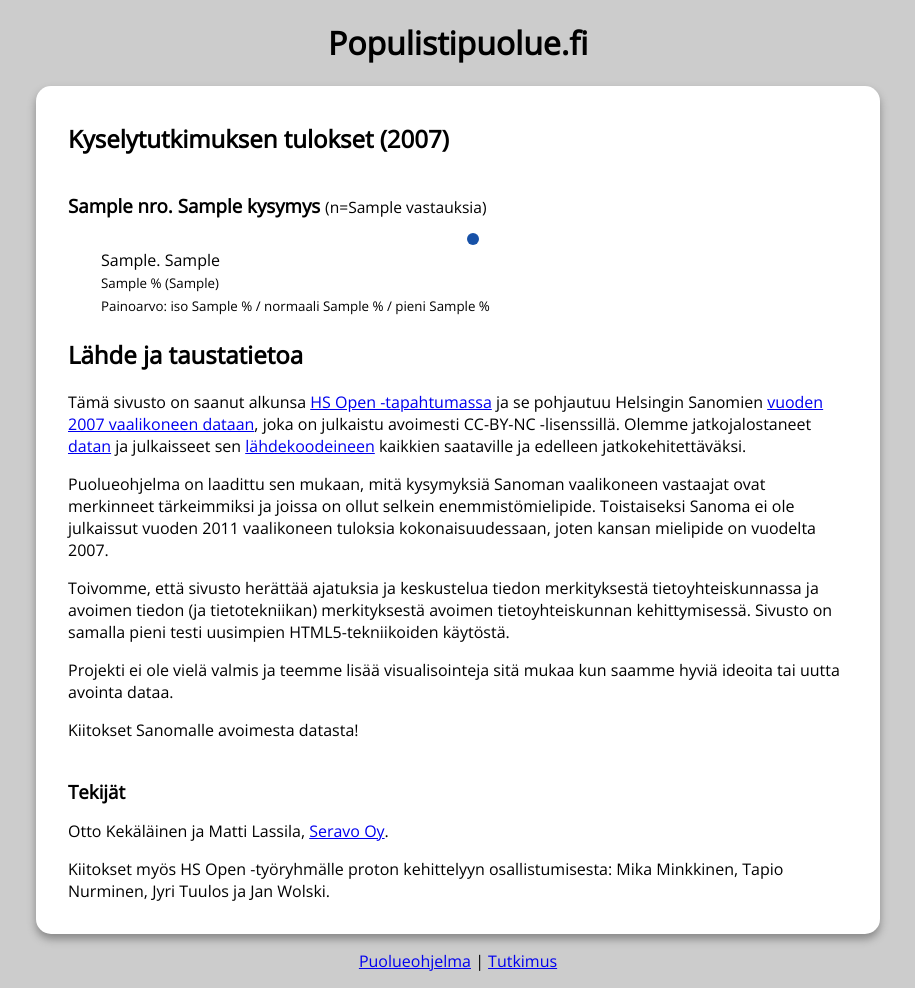
After one commit to ottok/Populistipuolue, a Django app: template templates/tutkimus.html in a window 1280 px wide. The commit adds this page. Shown: the whole page, without its empty margins (182-1097 px from the left). Run offline with Django 3.2, Linux system fonts and the light colour scheme; the template is opened without the code that fills it: most values are stand-ins (such as "Sample title", 1, 10 or a date in 2020).

Commit message:
Remade site as Django without JS. Remade also graphics with CSS since SVG didn't work on all browsers.

```diff
--- a/settings.py
+++ b/settings.py
@@ -55,7 +55,7 @@ MEDIA_ROOT =  os.path.join(SITE_ROOT, 'static')
 # URL that handles the media served from MEDIA_ROOT. Make sure to use a
 # trailing slash if there is a path component (optional in other cases).
 # Examples: "http://media.lawrence.com", "http://example.com/media/"
-MEDIA_URL = '/static'
+MEDIA_URL = '/static/'
 
 # URL prefix for admin media -- CSS, JavaScript and images. Make sure to use a
 # trailing slash.
--- a/static/style.css
+++ b/static/style.css
@@ -16,6 +16,7 @@ body {
 	padding: 1em 2em;
 	background: #fff;
 	-moz-border-radius: 15px;
+	-webkit-border-radius: 15px;
 	border-radius: 15px;
 	-moz-box-shadow: 0px 5px 8px #888;
 	-webkit-box-shadow: 0px 5px 8px #888;
@@ -23,26 +24,104 @@ body {
 	text-align: left;
 }
 
+#beta {
+	position: absolute;
+	top: -65px;
+	left: -65px;
+}
+
+#intro {
+	position: absolute;
+	padding: 10px;
+	top: 15px;
+	right: 15px;
+	width: 30em;
+	font-style: italic;
+	font-weight: bold;
+	color: #fff;
+	background-image: -webkit-gradient(
+		linear,
+		left bottom,
+		left top,
+		color-stop(0.34, rgb(23,81,167)),
+		color-stop(0.75, rgb(36,126,252))
+	);
+	background-image: -moz-linear-gradient(
+		center bottom,
+		rgb(23,81,167) 34%,
+		rgb(36,126,252) 75%
+	);
+	-webkit-border-radius: 15px;
+	-moz-border-radius: 15px;
+	border-radius: 15px;
+	-moz-box-shadow: 3px 3px 3px #888;
+	-webkit-box-shadow: 3px 3px 3px #888;
+	box-shadow: 3px 3px 3px #888;
+}
+
 h3, h4 {
-	margin: 38px 0 0 0;
+	margin: 38px 0 0;
 	padding-bottom: 0;
 }
 
+small {
+	font-weight: normal;
+	margin-right: 1em;
+}
+
 table {
-	margin: 0 0 20px 80px;
-	width: 650px;
+	margin: 12px 0 20px 30px;
+	width: 750px;
 }
 th, td {
 	text-align: left;
 	vertical-align: top;
+	max-width: 200px;
 /*	border: 1px solid black; */
 }
-small {
-	font-weight: normal;
+
+td.graphics {
+	text-align: center; /* does not seem to have any effect */
+	vertical-align: middle;
+}
+td.graphics .circle {
+	margin: auto;
 }
 
-#beta {
-	position: absolute;
-	top: -50px;
-	right: -50px;
+.circle {
+	background-color: #1751a7;
+	-webkit-border-radius: 999px;
+	-moz-border-radius: 999px;
+	border-radius: 999px;
 }
+
+.bar {
+	height: 18px;
+	float: left;
+}
+
+.iso {
+	background-color: #103771;
+	-webkit-border-top-left-radius: 3px;
+	-webkit-border-bottom-left-radius: 3px;
+	-moz-border-radius-topleft: 3px;
+	-moz-border-radius-bottomleft: 3px;
+	border-top-left-radius: 3px;
+	border-bottom-left-radius: 3px;
+}
+.normaali {
+	background-color: #1751a7;
+}
+.pieni {
+	background-color: #247CFF;
+	-webkit-border-top-right-radius: 3px;
+	-webkit-border-bottom-right-radius: 3px;
+	-moz-border-radius-topright: 3px;
+	-moz-border-radius-bottomright: 3px;
+	border-top-right-radius: 3px;
+	border-bottom-right-radius: 3px;
+}
+
+.left {
+	float: left;
+}
--- a/templates/base.html
+++ b/templates/base.html
@@ -2,23 +2,18 @@
 <html lang="fi">
 <head>
 <meta charset="utf-8">
-<title>{% block title %}title{% endblock %} - Populistipuolue</title>
-
-{% block head %}{% endblock %}
-
-<style type="text/css">
-</style>
-
+<title>Populistipuolue.fi</title>
+<link href='http://fonts.googleapis.com/css?family=Open+Sans' rel='stylesheet' type='text/css'>
+<link rel="stylesheet" href="{{ MEDIA_URL }}/static/style.css"/>
 </head>
 <body>
 <div id="header"><h1>Populistipuolue.fi</h1></div>
 
 <div id="container">
+
 <div id="content">
 
-<h2>{% block header %}{% endblock %}</h2>
-
-<div id="holder"></div>
+<!-- img src="/static/beta.png" alt="BETA" id="beta"/ -->
 
 {% block contents %}
 
@@ -31,7 +26,11 @@
 
 </div><!-- container -->
 
-<p id="footer"><a href="https://github.com/ottokek/Populistipuolue">source code</a></p>
+<p id="footer">
+	<a href="/">Puolueohjelma</a>
+|	<a href="tutkimus">Tutkimus</a>
+</p>
+
 
 </body>
 </html>
--- /dev/null
+++ b/templates/tutkimus.html
@@ -0,0 +1,53 @@
+{% extends "base.html" %}
+
+{% block title %}Populistipuolue.fi{% endblock %}
+
+{% block contents %}
+
+<h2>Kyselytutkimuksen tulokset (2007)</h2>
+
+{% for question in questions %}
+<a name="{{ question.nro }}"><h3>{{ question.nro }}. {{ question.kysymys }} <small>(n={{ question.vastauksia }})</small></h3></a>
+<table>
+<tr>
+	{% for answer in question.vastausvaihtoehdot %}
+	<td class="graphics"><div class="circle" style="width:{{ answer.3|add:'2' }}px; height:{{ answer.3|add:'2' }}px;"></div></td>
+	{% endfor %}
+</tr>
+<tr>
+	{% for answer in question.vastausvaihtoehdot %}
+	<td>{{ answer.0 }}. {{ answer.1 }}<br/>
+	<small>{{ answer.3 }} % ({{ answer.2 }})</small><br/>
+	</td>
+	{% endfor %}
+</tr>
+<tr>
+	<td colspan="5">
+		<small class="left">Painoarvo: iso {{ question.painoarvo.iso.1 }} % / normaali {{ question.painoarvo.normaali.1 }} % / pieni {{ question.painoarvo.pieni.1 }} %</small>
+		<div class="bar iso" style="width:{{ question.painoarvo.iso.1 }}px"></div>
+		<div class="bar normaali" style="width:{{ question.painoarvo.normaali.1 }}px"></div>
+		<div class="bar pieni" style="width:{{ question.painoarvo.pieni.1 }}px"></div>
+	</td>
+</tr>
+</table>
+{% endfor %}
+
+<h2>Lähde ja taustatietoa</h2>
+
+<p>Tämä sivusto on saanut alkunsa <a href="http://blogit.hs.fi/hsnext/tama-on-kutsu-hs-open-14-3-sanomatalossa">HS Open -tapahtumassa</a> ja se pohjautuu Helsingin Sanomien <a href="http://blogit.hs.fi/hsnext/vaalikonedata-avoimeksi-kristilliset-eniten-avioliitossa">vuoden 2007 vaalikoneen dataan</a>, joka on julkaistu avoimesti CC-BY-NC -lisenssillä. Olemme jatkojalostaneet <a href="http://www.populistipuolue.fi/2007_vaalikone.sql">datan</a> ja julkaisseet sen <a href="https://github.com/ottokek/Populistipuolue">lähdekoodeineen</a> kaikkien saataville ja edelleen jatkokehitettäväksi.</p>
+
+<p>Puolueohjelma on laadittu sen mukaan, mitä kysymyksiä Sanoman vaalikoneen vastaajat ovat merkinneet tärkeimmiksi ja joissa on ollut selkein enemmistömielipide. Toistaiseksi Sanoma ei ole julkaissut vuoden 2011 vaalikoneen tuloksia kokonaisuudessaan, joten kansan mielipide on vuodelta 2007.</p>
+
+<p>Toivomme, että sivusto herättää ajatuksia ja keskustelua tiedon merkityksestä tietoyhteiskunnassa ja avoimen tiedon (ja tietotekniikan) merkityksestä avoimen tietoyhteiskunnan kehittymisessä. Sivusto on samalla pieni testi uusimpien HTML5-tekniikoiden käytöstä.</p>
+
+<p>Projekti ei ole vielä valmis ja teemme lisää visualisointeja sitä mukaa kun saamme hyviä ideoita tai uutta avointa dataa.</p>
+
+<p>Kiitokset Sanomalle avoimesta datasta!</p>
+
+<h3>Tekijät</h3>
+
+<p>Otto Kekäläinen ja Matti Lassila, <a href="http://seravo.fi/">Seravo Oy</a>.</p>
+
+<p>Kiitokset myös HS Open -työryhmälle proton kehittelyyn osallistumisesta:  Mika Minkkinen, Tapio Nurminen, Jyri Tuulos ja Jan Wolski.</p>
+
+{% endblock %}
--- a/urls.py
+++ b/urls.py
@@ -9,7 +9,8 @@ from django.utils.encoding import *
 
 urlpatterns = patterns('povastausanalyysi.views',
     (r"^$", 'index'),
-    (r"^index.json$", 'json'),
+    (r"^tutkimus$", 'tutkimus'),
+    (r"^index.json$", 'index_json'),
 )
 
 urlpatterns += patterns('django.views',
```
Also changed, not shown: povastausanalyysi/views.py (+15 -6 lines), templates/index.html (+37 -28 lines), README.txt.
